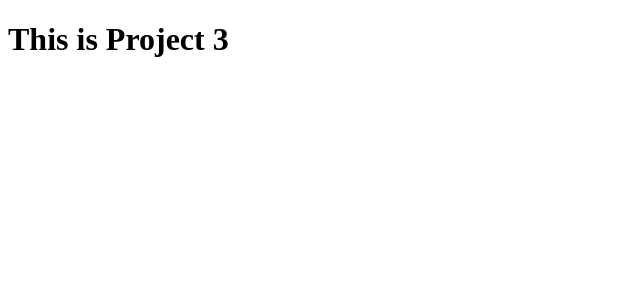
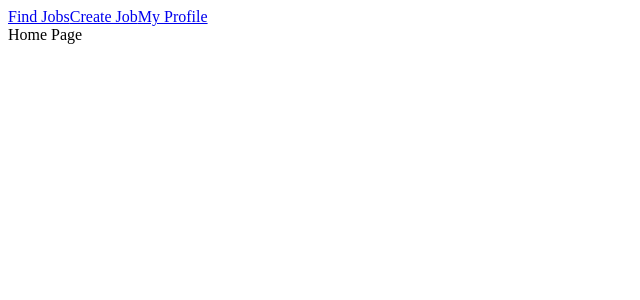
Before and after one commit to baoquanong/unit3, a React (Vite) app in the folder apps/client/: page / in a window 1280 px wide. Shown: the top 300 px of the page, without its empty margins (0-640 px from the left). Built offline with nearby package versions, Linux system fonts and the light colour scheme.

Commit message:
added in react routing

```diff
--- a/apps/client/src/App.jsx
+++ b/apps/client/src/App.jsx
@@ -1,7 +1,24 @@
+import { BrowserRouter, Routes, Route } from "react-router-dom";
+
+import Navbar from "./Components/Navbar/Navbar";
+
 const App = () => {
     return (
         <div id="app">
-            <h1>This is Project 3</h1>
+            <BrowserRouter>
+                <Routes>
+                    <Route path="/" element={<Navbar />}>
+                        <Route index element={"Home Page"} />
+                        <Route path="/jobs" element={"Find Jobs Page"} />
+                        <Route path="/jobs/create" element={"Create Job Page"} />
+                        <Route path="/jobs/:id" element={"Job Detail Page"} />
+                        <Route path="/user" element={"My User Page"} />
+                        <Route path="/user/info" element={"My User Info"} />
+                        <Route path="/user/jobs" element={"My Job Info"} />
+                        <Route path="/user/reviews" element={"My User Reviews"} />
+                    </Route>
+                </Routes>
+            </BrowserRouter>
         </div>
     );
 };
--- a/apps/client/src/Components/Navbar/Navbar.jsx
+++ b/apps/client/src/Components/Navbar/Navbar.jsx
@@ -1,8 +1,16 @@
 import React from 'react'
+import { Outlet, Link } from "react-router-dom";
 
 function Navbar() {
   return (
-    <div>Navbar</div>
+    <div id="navbar">
+      <div id="tabs">
+        <Link to="/jobs">Find Jobs</Link>
+        <Link to="/jobs/create">Create Job</Link>
+        <Link to="/user">My Profile</Link>
+      </div>
+      <Outlet />
+    </div>
   )
 }
 
--- /dev/null
+++ b/package.json
@@ -0,0 +1,5 @@
+{
+  "dependencies": {
+    "react-router-dom": "^6.4.2"
+  }
+}
```
Also changed, not shown: 1 other file (tests, documents, lock files or other folders).
